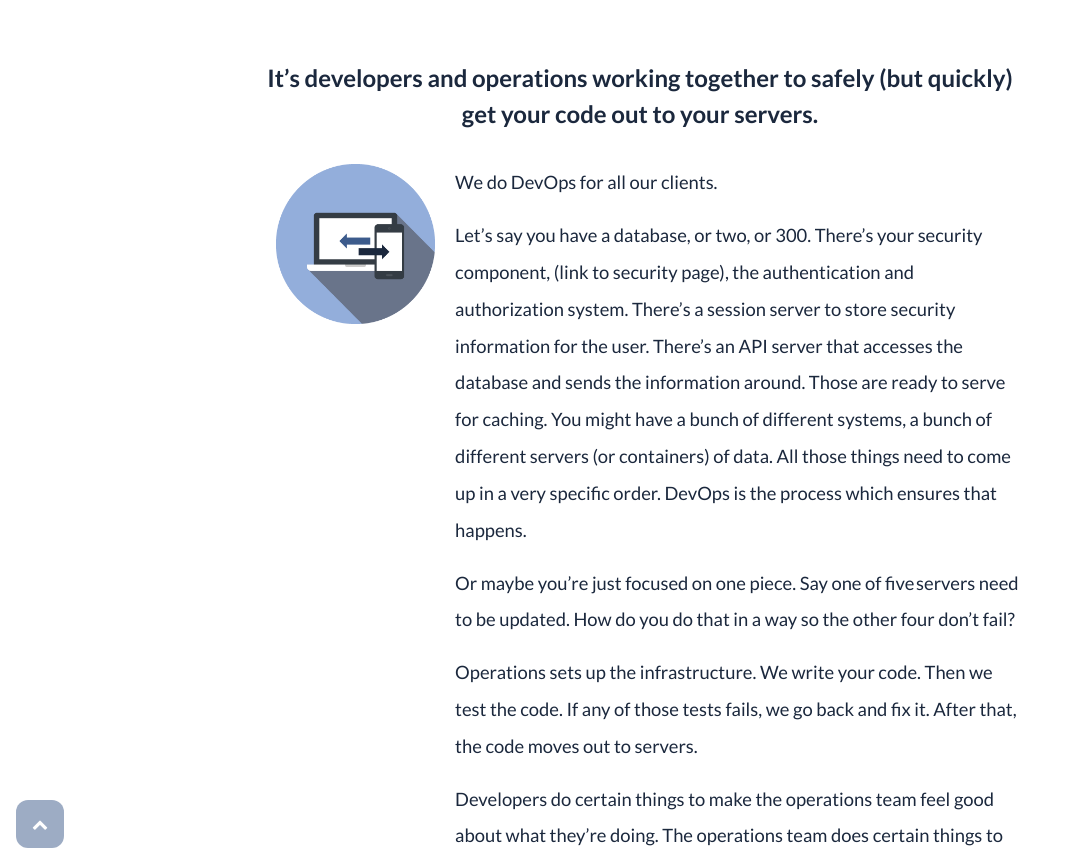
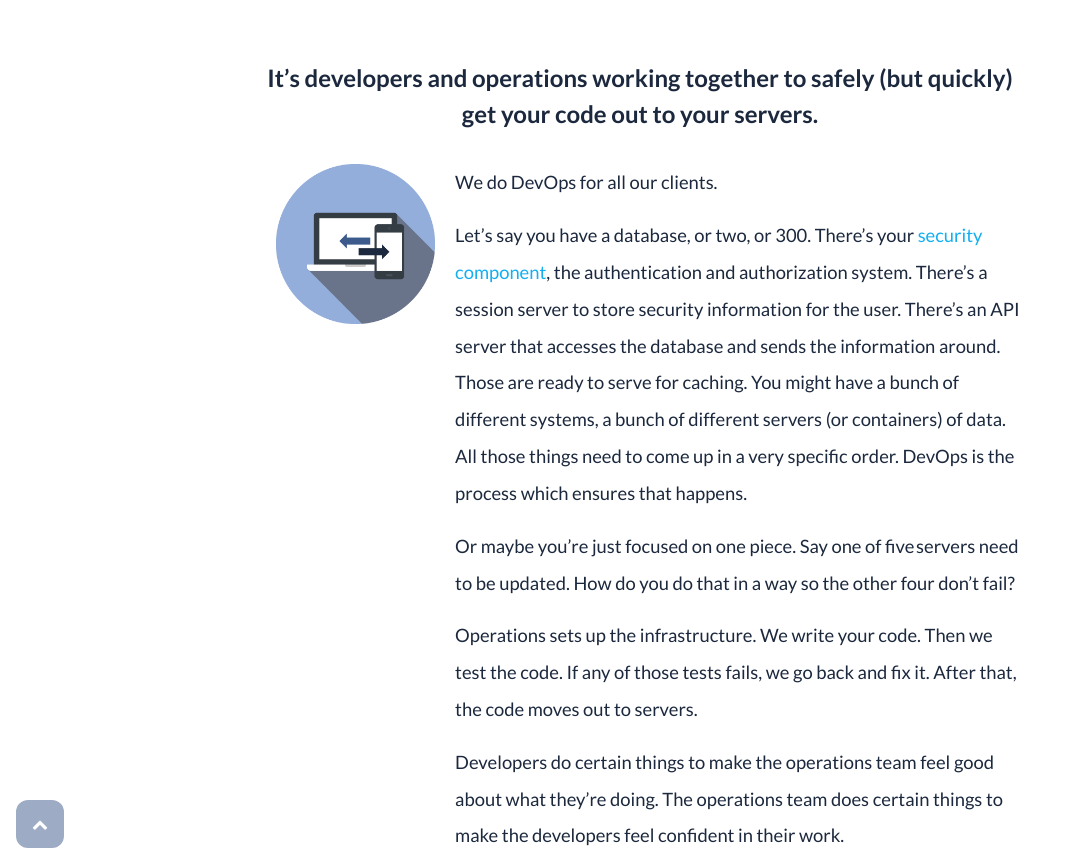
Before and after one commit to bgsoftware/company-site, a Jekyll site: the page built from capabilities/devops.html, in a window 1280 px wide and 900 px high, scrolled down 550 px, cut to the strip 36-900 px from the top of the window. Shown: the whole strip, without its empty margins (0-1065 px from the left). Built offline with Jekyll 4.4.1, drawn with Linux system fonts in a browser that asks for light colours; comment, search, counter and statistics services are not loaded.

Commit message:
Add link to capabilities/devops.html

```diff
--- a/capabilities/devops.html
+++ b/capabilities/devops.html
@@ -13,8 +13,9 @@ title: DevOps
 subtitle: "It’s developers and operations working together to safely (but quickly) get your code out to your servers."
 
 text: '<p>We do DevOps for all our clients. </p>
-<p>Let’s say you have a database, or two, or 300. There’s your security component, (link
-to security page), the authentication and authorization system. There’s a session server
+<p>Let’s say you have a database, or two, or 300. There’s your
+<a href="/capabilities/security.html" class="color-teal hover-color-dark-blue">security component</a>,
+the authentication and authorization system. There’s a session server
 to store security information for the user. There’s an API server that accesses the
 database and sends the information around. Those are ready to serve for caching. You
 might have a bunch of different systems, a bunch of different servers (or containers) of
```
